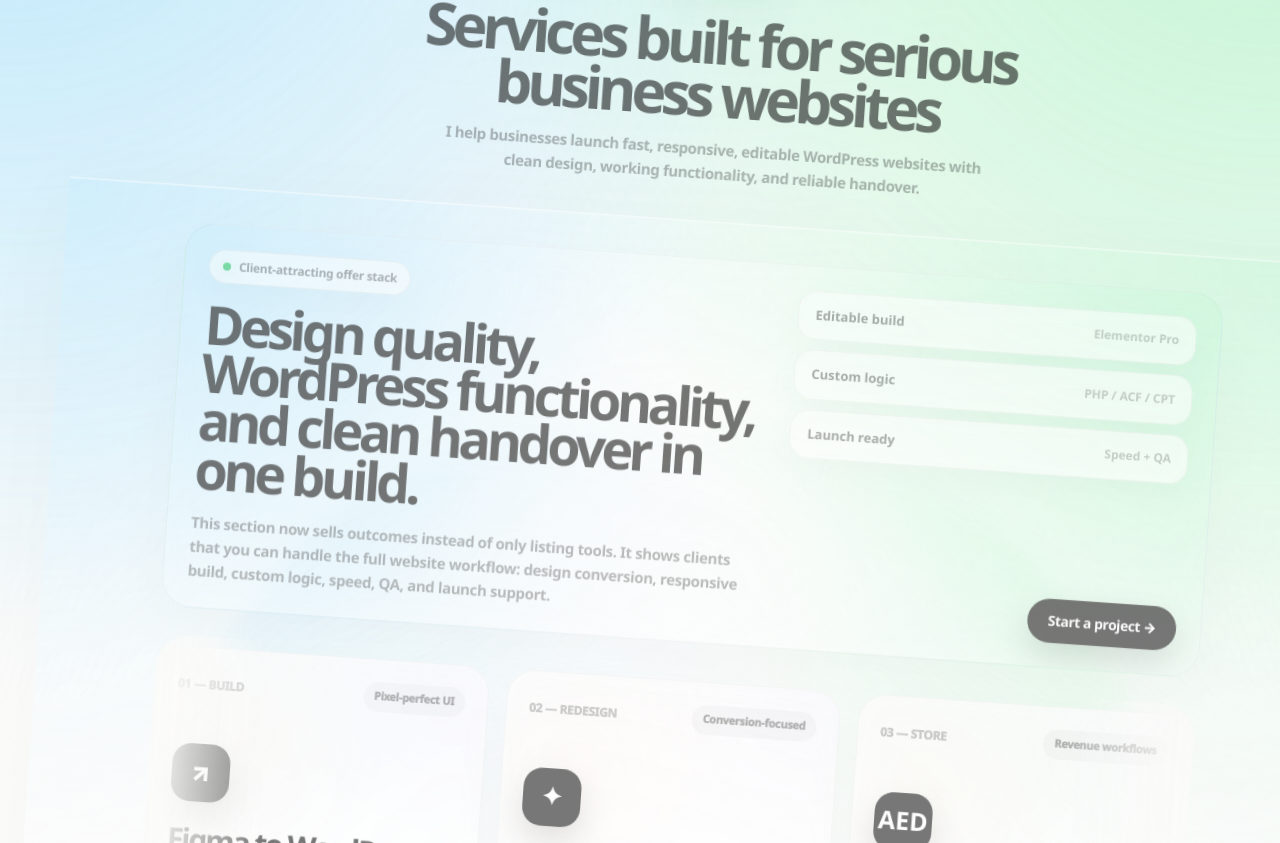
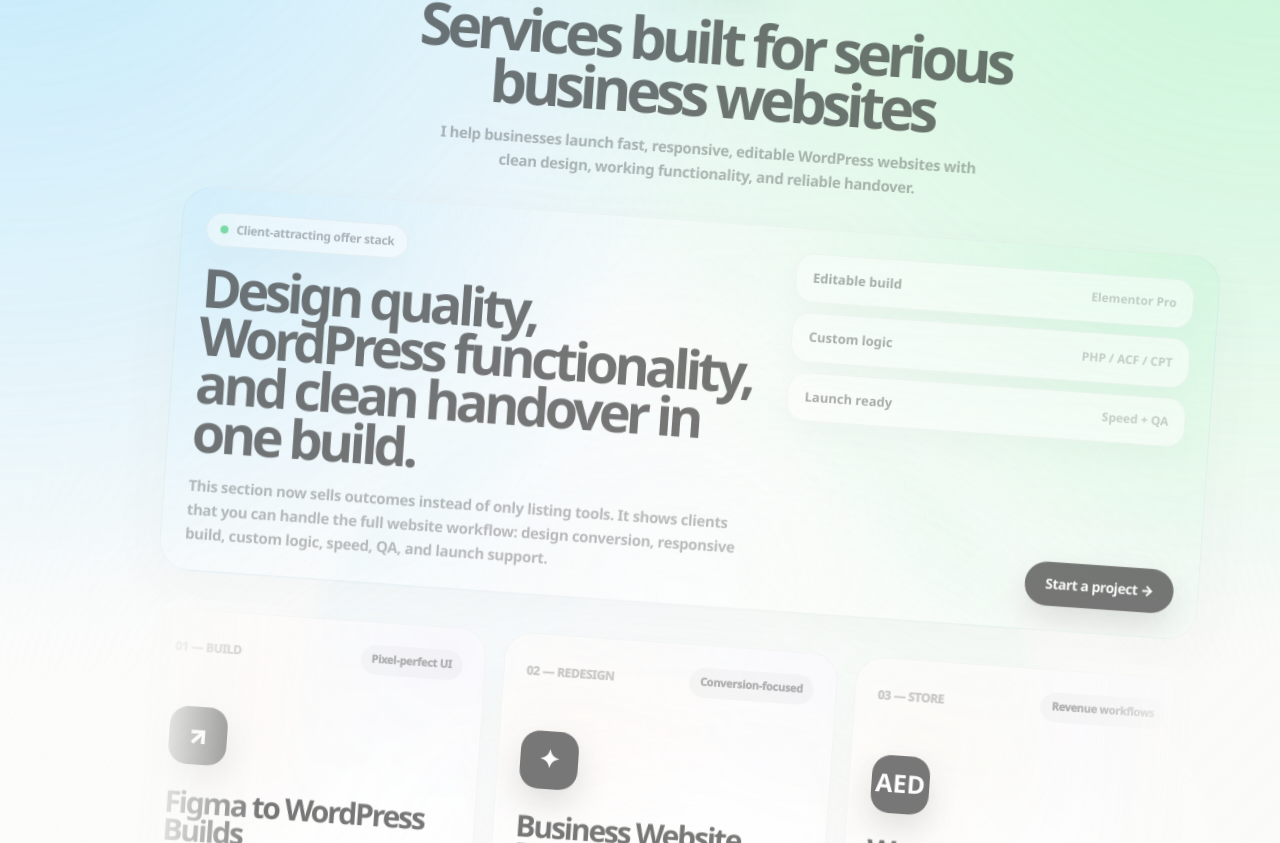
Before and after one commit to adeeliqbalanjum/Portfolio-v6, a Next.js app: page / in a window 1280 px wide. Shown: the part 3577-4420 px from the top of the page. Built offline with nearby package versions, Linux system fonts and the light colour scheme; a web font is replaced by a local one.

Commit message:
Remove nested services background wrapper

```diff
--- a/app/services.module.css
+++ b/app/services.module.css
@@ -1,19 +1,7 @@
 .serviceShell {
   position: relative;
-  overflow: hidden;
-  width: 100vw;
+  overflow: visible;
   margin-top: 32px;
-  margin-left: 50%;
-  transform: translateX(-50%);
-  padding: 36px max(22px, calc((100vw - 1040px) / 2));
-  background:
-    radial-gradient(circle at 0% 0%, rgba(125, 211, 252, .30), transparent 42%),
-    radial-gradient(circle at 100% 0%, rgba(134, 239, 172, .30), transparent 44%),
-    radial-gradient(circle at 50% 100%, rgba(255, 255, 255, .58), transparent 54%),
-    linear-gradient(135deg, rgba(255, 255, 255, .48), rgba(255, 255, 255, .22));
-  border-top: 1px solid rgba(255, 255, 255, .55);
-  border-bottom: 1px solid rgba(255, 255, 255, .55);
-  box-shadow: inset 0 1px 0 rgba(255, 255, 255, .42), 0 24px 80px rgba(0, 0, 0, .045);
 }
 
 .serviceShell::before {
@@ -21,13 +9,13 @@
   position: absolute;
   left: 50%;
   top: 58%;
-  width: min(960px, 100vw);
+  width: min(760px, 90vw);
   height: min(760px, 90vw);
   border-radius: 50%;
   background:
-    radial-gradient(circle at 8% 8%, rgba(125, 211, 252, .28), transparent 45%),
-    radial-gradient(circle at 92% 12%, rgba(134, 239, 172, .25), transparent 42%),
-    radial-gradient(circle at 50% 90%, rgba(255, 255, 255, .55), transparent 52%);
+    radial-gradient(circle at 8% 8%, rgba(125, 211, 252, .16), transparent 45%),
+    radial-gradient(circle at 92% 12%, rgba(134, 239, 172, .14), transparent 42%),
+    radial-gradient(circle at 50% 90%, rgba(255, 255, 255, .36), transparent 52%);
   transform: translate(-50%, -50%);
   pointer-events: none;
   filter: blur(10px);
@@ -353,10 +341,6 @@
 }
 
 @media (max-width: 900px) {
-  .serviceShell {
-    padding-inline: 18px;
-  }
-
   .serviceFeature {
     grid-template-columns: 1fr;
   }
@@ -403,10 +387,6 @@
 }
 
 @media (max-width: 560px) {
-  .serviceShell {
-    padding-inline: 16px;
-  }
-
   .serviceFeature {
     padding: 18px;
     border-radius: 24px;
```
